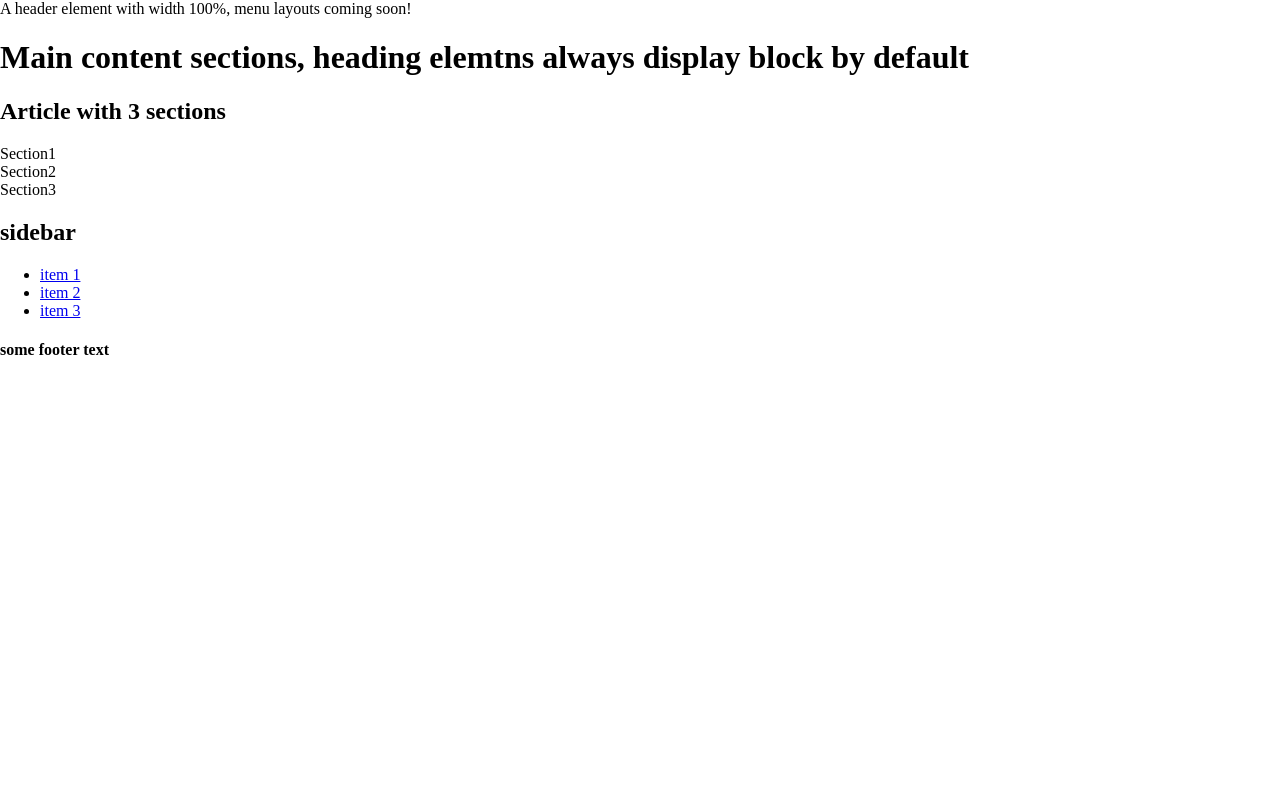
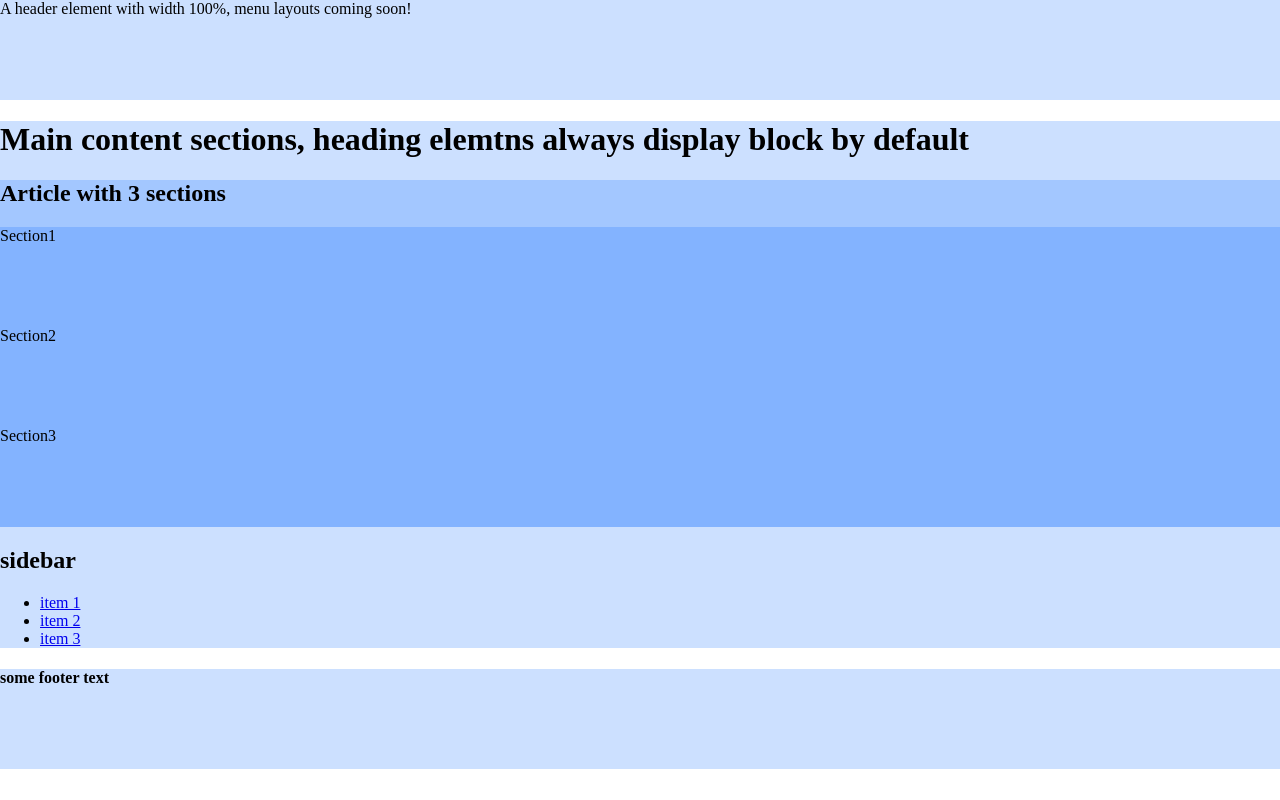
Before and after one commit to tse-jeff/webdev, a plain HTML site: page week3/week3_1/layout1.html in a window 1280 px wide. Drawn offline with Linux system fonts and the light colour scheme; files that its build step writes are made by us from their sources.

Commit message:
finished main css, new layout css file

```diff
--- a/week3/week3_1/layout1.html
+++ b/week3/week3_1/layout1.html
@@ -5,7 +5,8 @@
   <meta charset="utf-8">
   <meta name="viewport" content="width=device-width, initial-scale-1">
   <title>Layout 1 pixels</title>
-  <link rel="stylesheet" type="text/css" href="css/main.css">
+  <link rel="stylesheet" type="text/css" href="layouts/css/main.css">
+  <link rel="stylesheet" type="text/css" href="layouts/css/layout.css
 </head>
 
 <body>
--- a/week3/week3_1/layouts/css/main.css
+++ b/week3/week3_1/layouts/css/main.css
@@ -2,11 +2,29 @@
 
 /* removes default margins on page */
 html, body {
-  margin: 0;
+  margin: 0 ;
 }
 
 
-/* border-box tells browser to account for... */
+/* border-box tells browser to account for any border and
+padding in the values you specify for an element's width and height */
 * {
   box-sizing: border-box;
 }
+
+/* when float, need to clearfix on container element to make
+sure that it wraps around the floated items as expected */
+.clearfix::after {
+  display: block;
+  clear: both;
+  /* ensures cross browser and legacy broswer compatibility */
+  height: 0;
+  font-size: 0;
+  content: '';
+  display: hidden;
+}
+
+div, header, section, article, footer, main {
+  min-height: 100px;
+  background-color: rgba(0, 100, 255, .2);
+}
```
